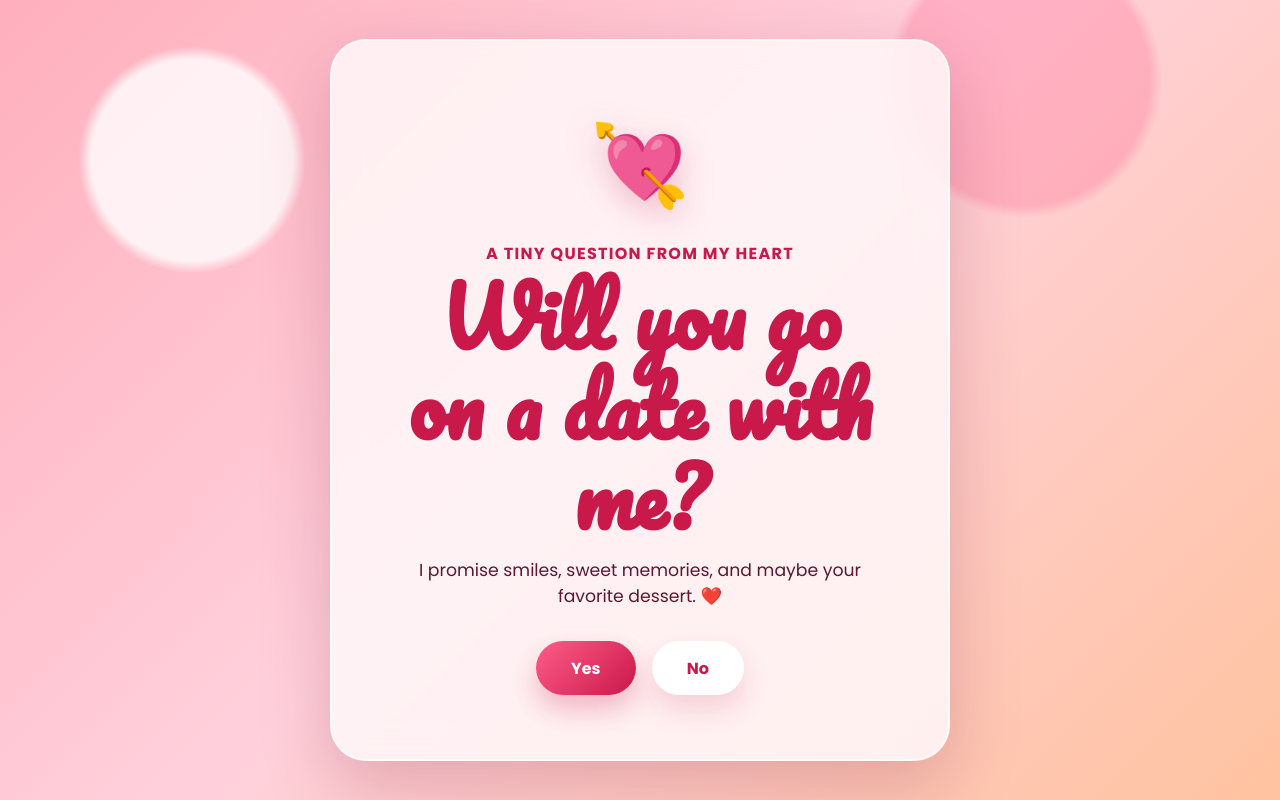
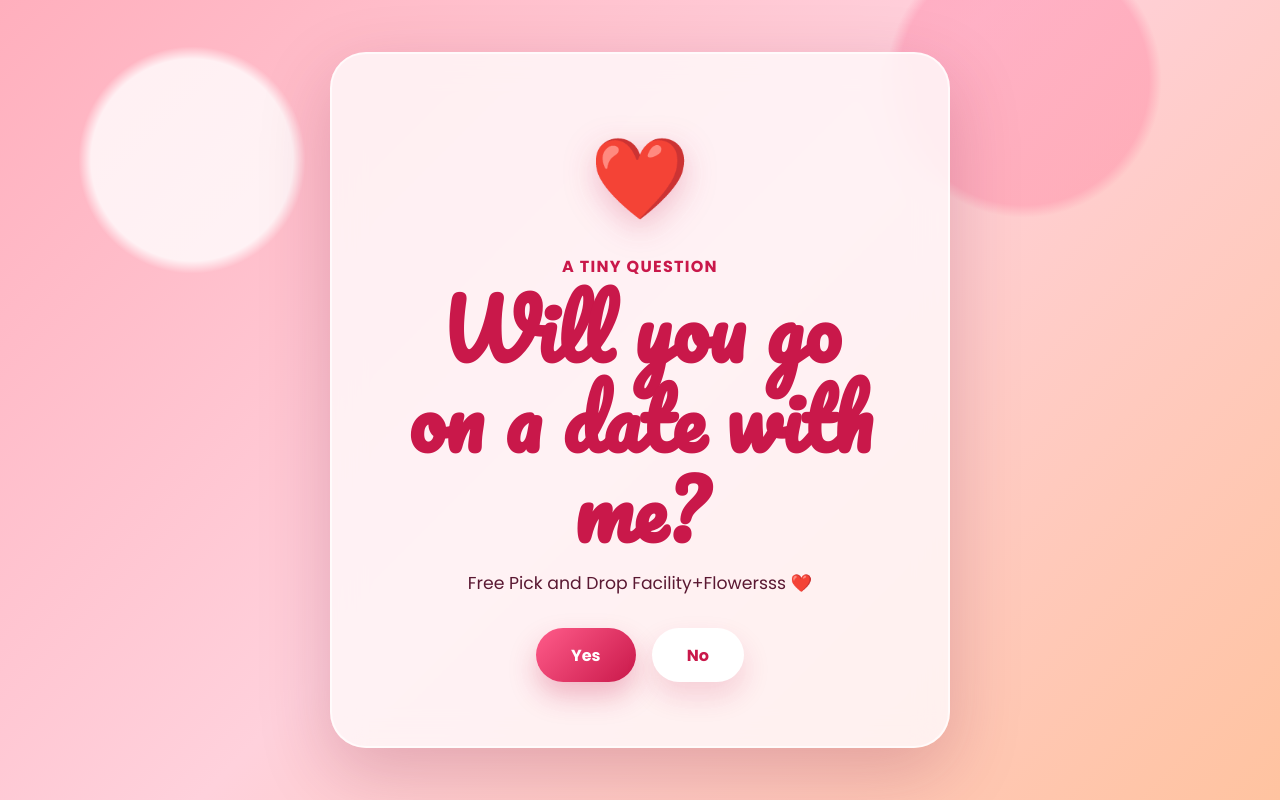
Before and after one commit to shubhdevnsg01/Test_project, a React (Vite) app: page / in a window 1280 px wide. Built offline with nearby package versions, Linux system fonts and the light colour scheme.

Commit message:
Small changes

```diff
--- a/src/App.jsx
+++ b/src/App.jsx
@@ -112,8 +112,8 @@ export default function App() {
 
         <div className="celebration-card">
           <div className="sparkle" aria-hidden="true">💖</div>
-          <h2>Yay! You just made my heart dance!</h2>
-          <p>Pick a date and time, and tell me where we should make this memory.</p>
+          <h2>Yay! Lovees Yousss!</h2>
+          <p>Pick a date and time</p>
 
           <form className="date-form" action="https://formsubmit.co/iamshubhamsingh26@gmail.com" method="POST">
             <input type="hidden" name="_subject" value="Date proposal accepted ❤️" />
@@ -138,10 +138,10 @@ export default function App() {
   return (
     <main className="page" onMouseMove={handlePointerMove}>
       <section className="proposal-card" aria-labelledby="proposalTitle">
-        <div className="heart-badge" aria-hidden="true">💘</div>
-        <p className="eyebrow">A tiny question from my heart</p>
+        <div className="heart-badge" aria-hidden="true">❤️</div>
+        <p className="eyebrow">A tiny question</p>
         <h1 id="proposalTitle">Will you go on a date with me?</h1>
-        <p className="subtitle">I promise smiles, sweet memories, and maybe your favorite dessert. ❤️</p>
+        <p className="subtitle">Free Pick and Drop Facility+Flowersss ❤️</p>
 
         <div className="button-row" aria-label="Proposal choices">
           <button className="btn btn-yes" type="button" onClick={startCelebration}>Yes</button>
```
